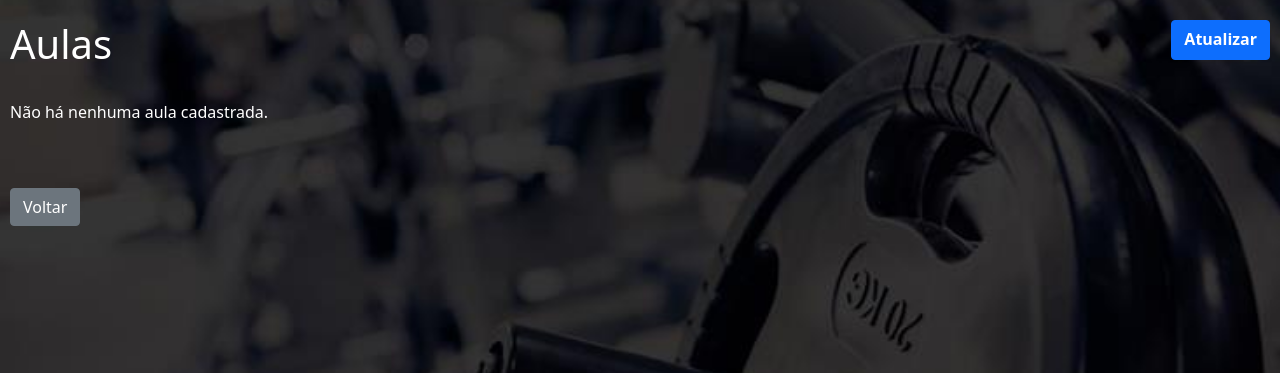
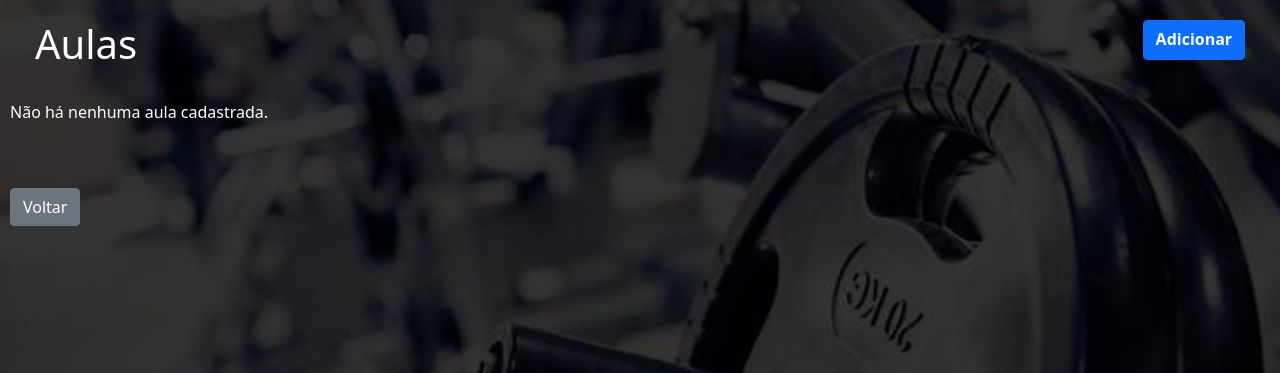
Before and after one commit to tomasolenscki/USPesos, a Django app: template professores/templates/professores/aulas.html in a window 1280 px wide. Shown: the part 50-423 px from the top of the page. Run offline with Django 4.2, Linux system fonts and the light colour scheme; the template is opened without the code that fills it, so the values that code supplies are empty; some libraries are stand-ins or nearby versions.

Commit message:
Títulos

```diff
--- a/professores/templates/professores/aulas.html
+++ b/professores/templates/professores/aulas.html
@@ -8,8 +8,8 @@ Aulas
 
 <div class="d-flex justify-content-around">
     <div class = "p1"><h1>Aulas</h1></div>
-    <div style="width: 85%"></div>
-    <div class = "p2"><a href="{% url 'professores:nova_aula' %}" class="btn btn-primary" style="height:40px;"><b>Atualizar</b></a></div>
+    <div style="width: 70%"></div>
+    <div class = "p2"><a href="{% url 'professores:nova_aula' %}" class="btn btn-primary" style="height:40px;"><b>Adicionar</b></a></div>
 </div>
     <br>
 
```
Also changed, not shown: alunos/templates/alunos/perfil.html (+3 -5 lines).
